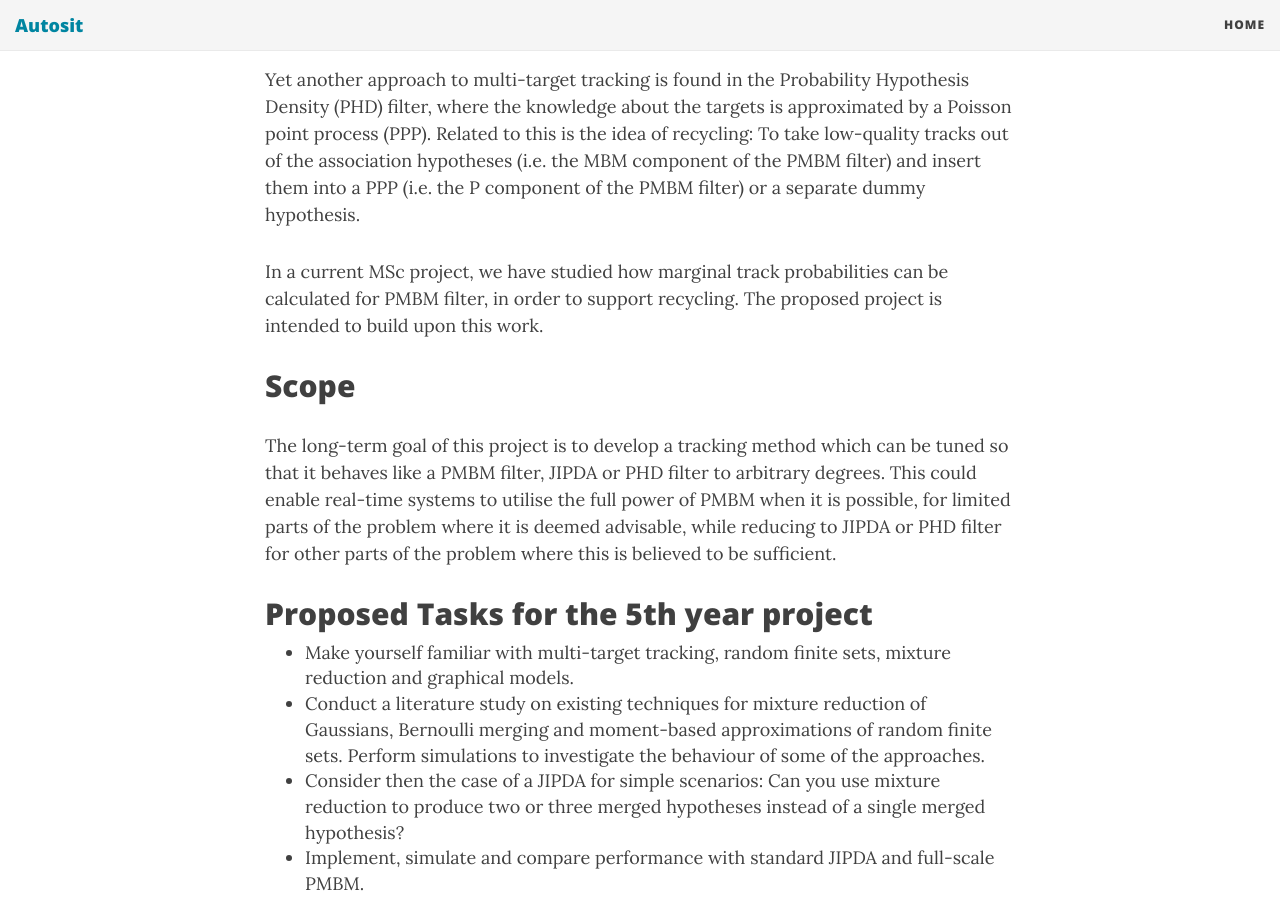
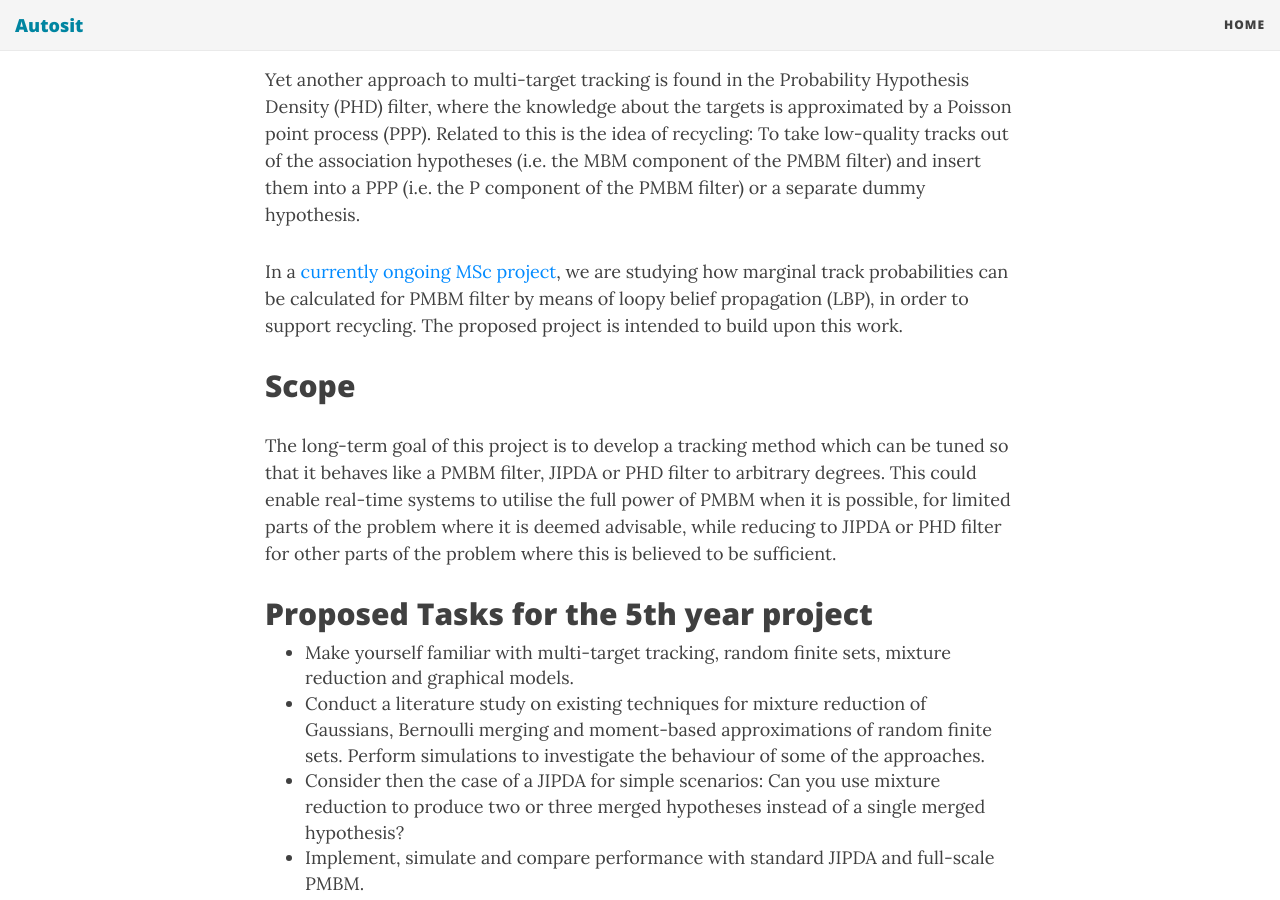
Before and after one commit to autosit/autosit.github.io, a Jekyll site: the page built from _posts/2022-03-30-pmbm_powerful.md, in a window 1280 px wide and 900 px high, scrolled down 731 px. Built offline with Jekyll 4.4.1, drawn with Linux system fonts in a browser that asks for light colours; nearby versions of some CDN libraries.

Commit message:
link to Odin in pmbm powerful

```diff
--- a/_posts/2022-03-30-pmbm_powerful.md
+++ b/_posts/2022-03-30-pmbm_powerful.md
@@ -17,8 +17,7 @@ In multi-target tracking it is not straightforward to do similar things, because
 
 Yet another approach to multi-target tracking is found in the Probability Hypothesis Density (PHD) filter, where the knowledge about the targets is approximated by a Poisson point process (PPP). Related to this is the idea of recycling: To take low-quality tracks out of the association hypotheses (i.e. the MBM component of the PMBM filter) and insert them into a PPP (i.e. the P component of the PMBM filter) or a separate dummy hypothesis.
 
-In a current MSc project, we have studied how marginal track probabilities can be calculated for PMBM filter, in order to support recycling. The proposed project is intended to build upon this work.
-
+In a [currently ongoing MSc project], we are studying how marginal track probabilities can be calculated for PMBM filter by means of loopy belief propagation (LBP), in order to support recycling. The proposed project is intended to build upon this work.
 
 ## Scope
 
@@ -79,3 +78,4 @@ Supervisor: [Edmund Brekke].
 [(Brekke and Tokle 2022)]: https://folk.ntnu.no/edmundfo/fusion2022preprints/BrekkeTokleExploration.pdf
 [TTK4250 Sensor Fusion]: https://www.ntnu.no/studier/emner/TTK4250#tab=omEmnet
 [Poisson Multi-Bernoulli Mixture (PMBM) filter]: https://ieeexplore.ieee.org/document/7272821
+[currently ongoing MSc project]: https://folk.ntnu.no/edmundfo/msc2023-2024/odin_fordypningsprosjekt.pdf
```
